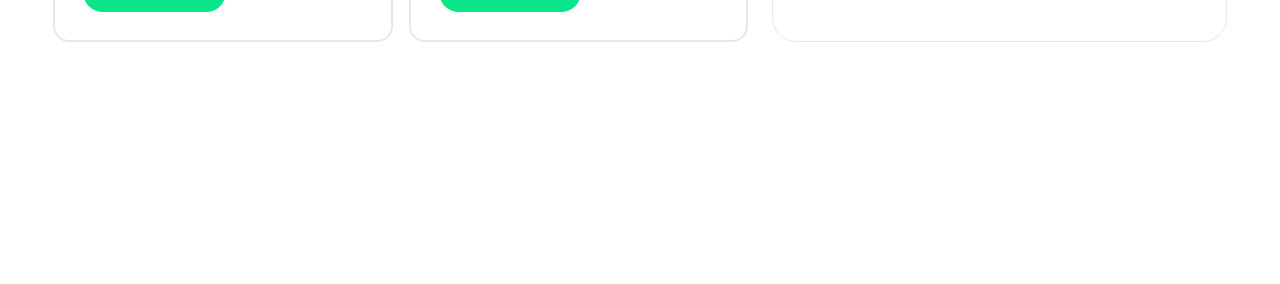
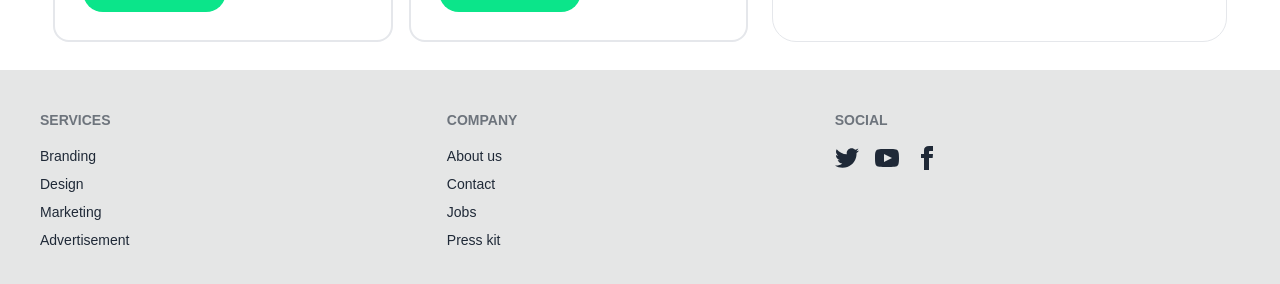
Before and after one commit to mubashirbappi5/Taste-Vault, a React (Vite) app: page / in a window 1280 px wide. Shown: the part 3144-3428 px from the top of the page. Before the commit the page ends 3186 px from the top, so only its background shows below. Built offline with nearby package versions, Linux system fonts and the light colour scheme.

Commit message:
make responcive

```diff
--- a/src/App.jsx
+++ b/src/App.jsx
@@ -6,6 +6,7 @@
 import OurRecipe from './component/OurRecipe'
 import RecipeCard from './component/RecipeCard'
 import SideBar from './component/SideBar'
+import Footer from './component/Footer'
 
 function App() {
   const [sidebar,setsidebar] = useState([])
@@ -42,7 +43,7 @@
    <Header/>
    <Banner/>
    <OurRecipe/>
-   <section className=' md:grid grid-cols-5 gap-6'>
+   <section className=' grid grid-cols-1 md:grid-cols-5 gap-6'>
     <RecipeCard  handlewentcook={ handlewentcook}/>
     <SideBar sidebar={sidebar}
                handlepreparing={handlepreparing}
@@ -54,7 +55,9 @@
     />
 
    </section>
+
    </div>
+   <Footer/>
 
 
 
--- a/src/component/Banner.jsx
+++ b/src/component/Banner.jsx
@@ -11,7 +11,7 @@
   <div className="hero-overlay bg-opacity-60 rounded-3xl"></div>
   <div className="hero-content text-neutral-content text-center">
     <div className=" w-10/12">
-      <h1 className="mb-5 text-5xl font-bold">Discover an exceptional cooking  class tailored for you!</h1>
+      <h1 className="mb-5  text-2xl md:text-5xl font-bold">Discover an exceptional cooking  class tailored for you!</h1>
       <p className="mb-5">
       Learn and Master Basic Programming, Data Structures, Algorithm, OOP, Database and solve 500+ coding  problems to become an exceptionally well world-class Programmer.
 
--- /dev/null
+++ b/src/component/Footer.jsx
@@ -0,0 +1,65 @@
+
+
+const Footer = () => {
+    return (
+        <div className="mt-7">
+            <footer className="footer bg-base-300 text-base-content p-10">
+  <nav>
+    <h6 className="footer-title">Services</h6>
+    <a className="link link-hover">Branding</a>
+    <a className="link link-hover">Design</a>
+    <a className="link link-hover">Marketing</a>
+    <a className="link link-hover">Advertisement</a>
+  </nav>
+  <nav>
+    <h6 className="footer-title">Company</h6>
+    <a className="link link-hover">About us</a>
+    <a className="link link-hover">Contact</a>
+    <a className="link link-hover">Jobs</a>
+    <a className="link link-hover">Press kit</a>
+  </nav>
+  <nav>
+    <h6 className="footer-title">Social</h6>
+    <div className="grid grid-flow-col gap-4">
+      <a>
+        <svg
+          xmlns="http://www.w3.org/2000/svg"
+          width="24"
+          height="24"
+          viewBox="0 0 24 24"
+          className="fill-current">
+          <path
+            d="M24 4.557c-.883.392-1.832.656-2.828.775 1.017-.609 1.798-1.574 2.165-2.724-.951.564-2.005.974-3.127 1.195-.897-.957-2.178-1.555-3.594-1.555-3.179 0-5.515 2.966-4.797 6.045-4.091-.205-7.719-2.165-10.148-5.144-1.29 2.213-.669 5.108 1.523 6.574-.806-.026-1.566-.247-2.229-.616-.054 2.281 1.581 4.415 3.949 4.89-.693.188-1.452.232-2.224.084.626 1.956 2.444 3.379 4.6 3.419-2.07 1.623-4.678 2.348-7.29 2.04 2.179 1.397 4.768 2.212 7.548 2.212 9.142 0 14.307-7.721 13.995-14.646.962-.695 1.797-1.562 2.457-2.549z"></path>
+        </svg>
+      </a>
+      <a>
+        <svg
+          xmlns="http://www.w3.org/2000/svg"
+          width="24"
+          height="24"
+          viewBox="0 0 24 24"
+          className="fill-current">
+          <path
+            d="M19.615 3.184c-3.604-.246-11.631-.245-15.23 0-3.897.266-4.356 2.62-4.385 8.816.029 6.185.484 8.549 4.385 8.816 3.6.245 11.626.246 15.23 0 3.897-.266 4.356-2.62 4.385-8.816-.029-6.185-.484-8.549-4.385-8.816zm-10.615 12.816v-8l8 3.993-8 4.007z"></path>
+        </svg>
+      </a>
+      <a>
+        <svg
+          xmlns="http://www.w3.org/2000/svg"
+          width="24"
+          height="24"
+          viewBox="0 0 24 24"
+          className="fill-current">
+          <path
+            d="M9 8h-3v4h3v12h5v-12h3.642l.358-4h-4v-1.667c0-.955.192-1.333 1.115-1.333h2.885v-5h-3.808c-3.596 0-5.192 1.583-5.192 4.615v3.385z"></path>
+        </svg>
+      </a>
+    </div>
+  </nav>
+</footer>
+
+        </div>
+    );
+};
+
+export default Footer;
--- a/src/component/RecipeCard.jsx
+++ b/src/component/RecipeCard.jsx
@@ -12,7 +12,7 @@
         .then(data => setrecipes(data))
     },[])
     return (
-        <div className="col-span-3  md:grid grid-cols-2 gap-4">
+        <div className="col-span-3  grid grid-cols-1 md:grid-cols-2 gap-4">
 
             {
                 recipes.map((resipe,idx)=><Resipe
```
